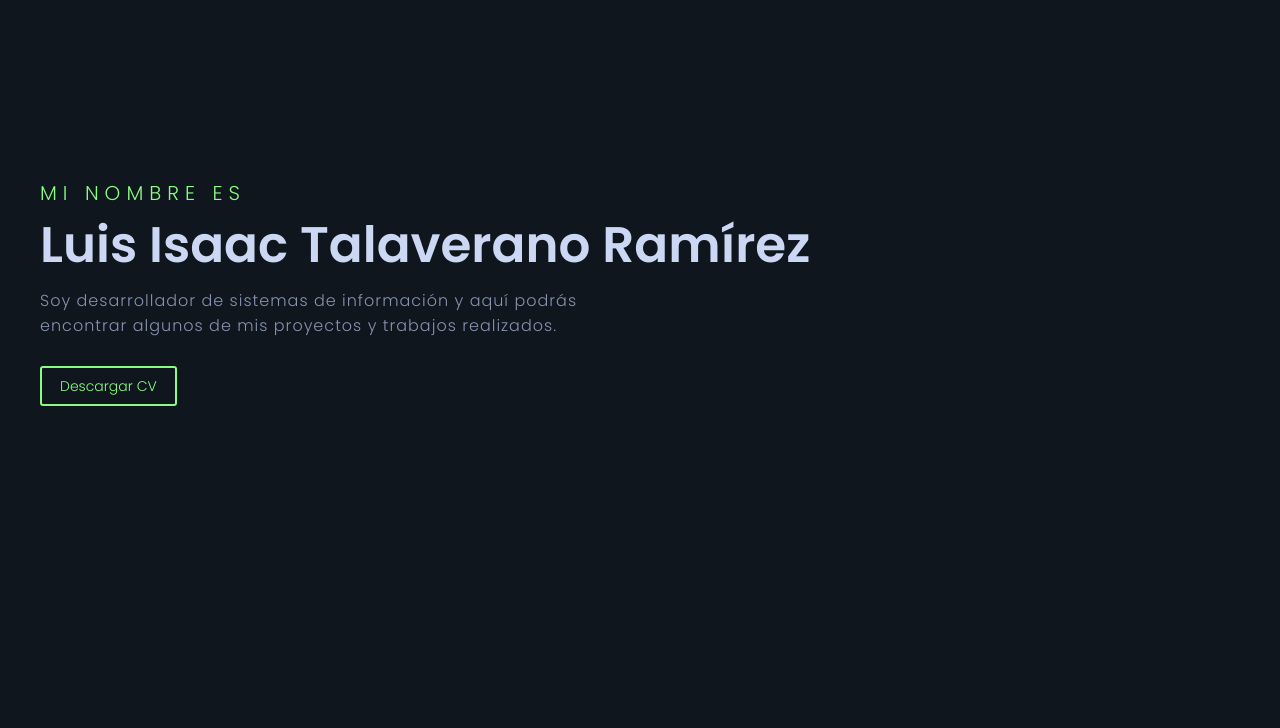
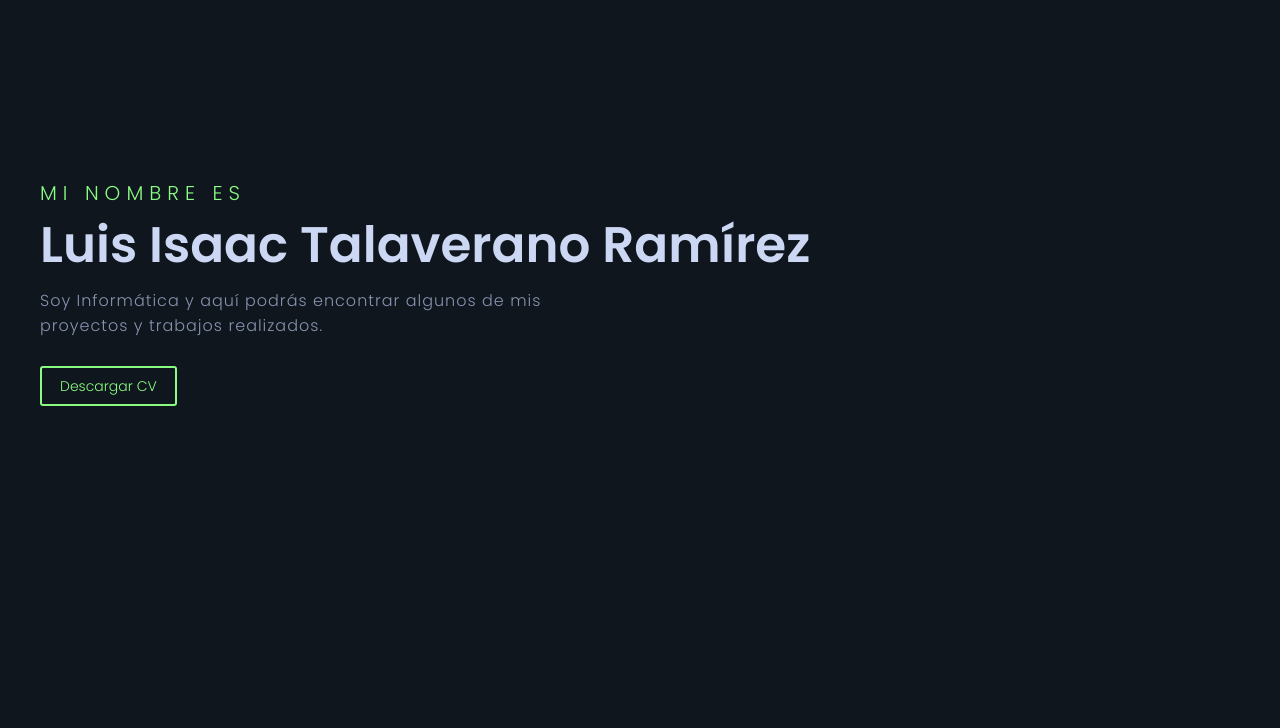
Before and after one commit to SpacemanIsaac/SpacemanIsaac.github.io, a plain HTML site: page index.html in a window 1280 px wide. Shown: the part 72-800 px from the top of the page. Drawn offline with Linux system fonts and the light colour scheme.

Commit message:
Update index.html

```diff
--- a/index.html
+++ b/index.html
@@ -44,7 +44,7 @@
             <div class="text__cover">
                     <h1>MI NOMBRE ES</h1>
                     <p>Luis Isaac Talaverano Ramírez</p>
-                    <p2>Soy desarrollador de sistemas de información y
+                    <p2>Soy Informática y
                         aquí podrás encontrar algunos de mis proyectos y trabajos realizados.
                     </p2>
                     <a href="assets/images/cv/CV_Luis Talaverano.pdf" download class="btn-cv">Descargar CV </a>
```
